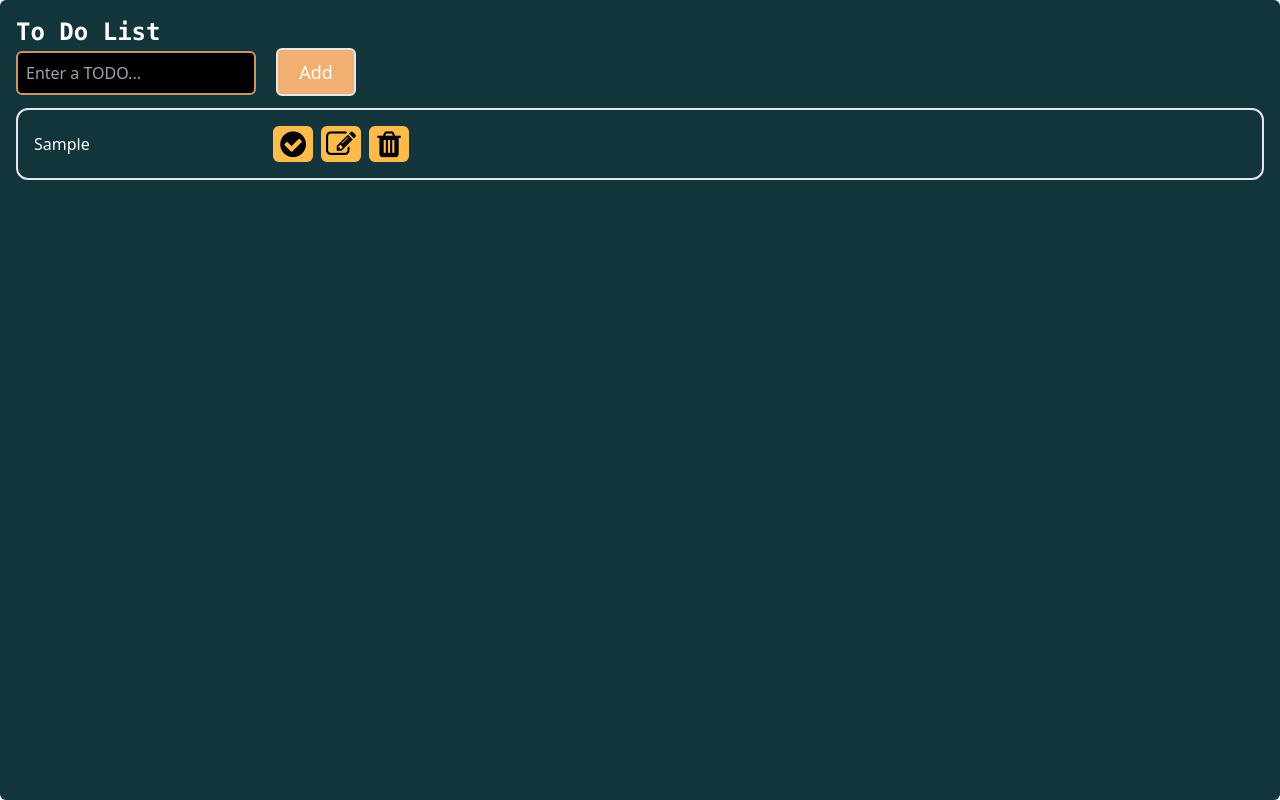
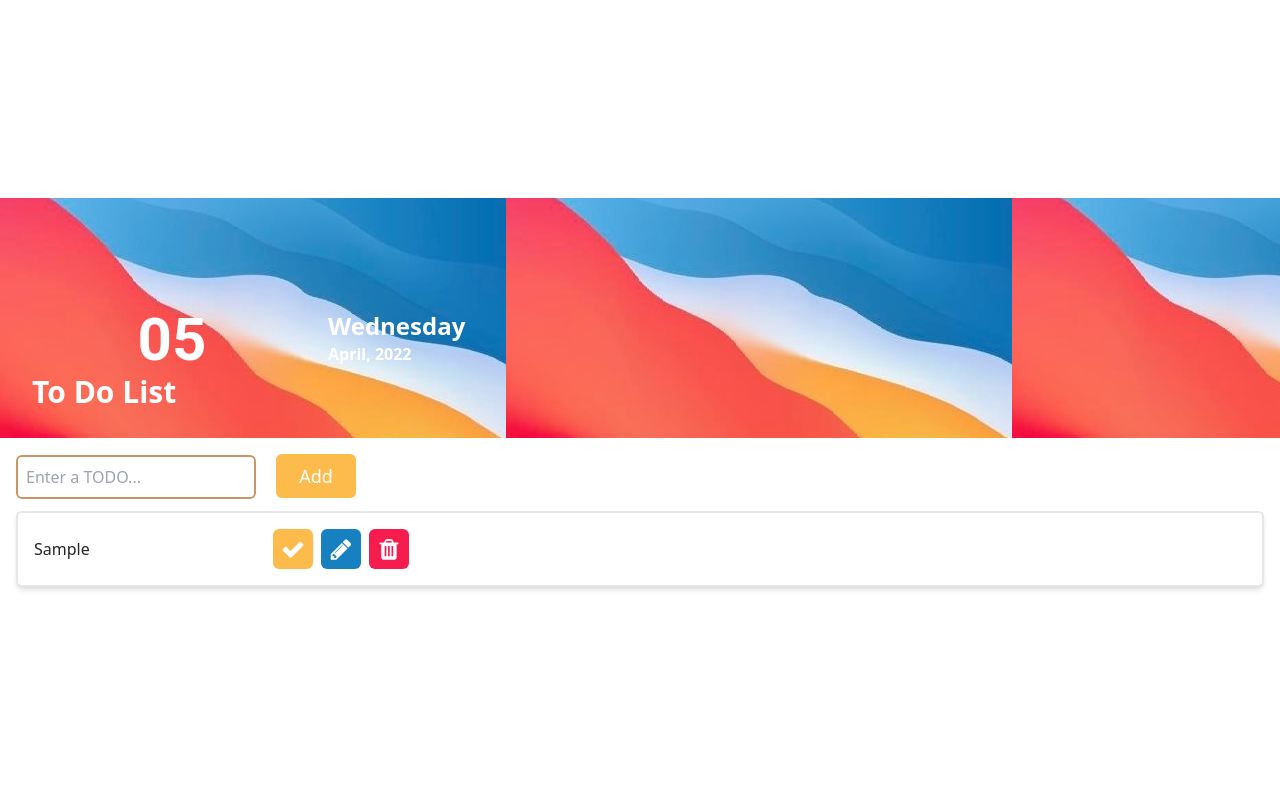
Before and after one commit to elaicajdc/React-Tailwind-TODO, a React (Create React App) app in the folder my-app/: page / in a window 1280 px wide. Both pictures are taken after typing "Sample" into the empty fields and a click on the button "Add". Built offline with nearby package versions, Linux system fonts and the light colour scheme.

Commit message:
Before much backend

```diff
--- a/my-app/src/App.js
+++ b/my-app/src/App.js
@@ -13,11 +13,13 @@ const App = () => {
     localStorage.setItem("todos", JSON.stringify(todos));
   }, [todos]);
   return (
-  <div className="w-full min-h-screen flex justify-center content-center">
-    <div className="bg-[#12343b] min-w-full min-h-full p-4 box-border rounded-md">
+  <div className="w-screen min-h-screen flex-bottom justify-center content-center">
+    <div className="bg-color-pattern min-w-full h-60 p-4 box-border">
       <div>
         <Header />
       </div>
+    </div>
+    <div className="bg-[#ffff] min-w-full h-full p-4 box-border">
       <div>
         <Form
         input={input}
--- a/my-app/src/components/Form.js
+++ b/my-app/src/components/Form.js
@@ -38,11 +38,11 @@ const Form = ({input, setInput, todos, setTodos, editTodo, setEditTodo}) => {
             <input
             type="text"
             placeholder="Enter a TODO..."
-            className="w-60 p-2 mr-5 text-base color-[#ccc] bg-[#000000] rounded-md border-2  border-[#c89666] text-white"
+            className="w-60 p-2 mr-5 text-base color-[#ccc] bg-white rounded-md border-2  border-[#c89666] text-[#252525]"
             value={input}
             required
             onChange={onInputChange}/>
-            <button className="w-20 px-5 py-2 text-lg text-white bg-[#f1af71] rounded-md border-2 cursor-pointer" type="submit">
+            <button className="w-20 px-5 py-2 text-lg text-white bg-[#FDBB4B] rounded-md cursor-pointer" type="submit">
                 {editTodo ? "OK" : "Add"}
             </button>
         </form>
--- a/my-app/src/components/Header.js
+++ b/my-app/src/components/Header.js
@@ -3,8 +3,13 @@ import '../input.css'
 
 const Header = () => {
     return (
-        <div className="font-mono text-2xl font-bold text-left text-white">
-            <h1>To Do List</h1>
+        <div className="font-mono text-3xl font-bold text-left text-white mt-24">
+            <div className="grid grid-rows-2 grid-cols-8 grid-flow-col gap-0 ">
+                <div className="col-span-2 row-span-3 text-6xl text-center font-body">05</div>
+                <div className="col-span-3 text-2xl text-left">Wednesday</div>
+                <div className="row-span-2 col-span-3 text-base text-left">April, 2022</div>
+            </div>
+            <div className="text-left text-3xl ml-4">To Do List</div>
         </div>
     );
 };
--- a/my-app/src/components/TodosList.js
+++ b/my-app/src/components/TodosList.js
@@ -23,23 +23,24 @@ const TodosList = ({todos, setTodos, setEditTodo}) => {
     return (
         <div>
             {todos.map((todo) => (
-                <li className="flex mt-3 p-2 max-h-15 border-2 rounded-xl" key={todo.id}>
+                <li className={`flex mt-3 p-2 max-h-15 border-2 rounded-md shadow-md ${todo.completed ? "bg-[#e1e3eb]" : "bg-[#fff]"}`}
+                key={todo.id}>
                     <input
                     type="text"
                     value={todo.title}
-                    className={`w-30 mr-2 pl-2 bg-[#12343b] text-white text-base border-0 ${todo.completed ? "complete" : ""}`}
+                    className={`w-30 mr-2 pl-2  text-base border-0 ${todo.completed ? "bg-[#e1e3eb] line-through text-[#999999]" : "bg-[#fff] text-[#252525]"}`}
                     onChange={(event) => event.preventDefault()}
                     />
                     <div>
-                        <button className="border-0 outline-0 cursor-pointer bg-[#FDBB4B] text-3xl w-10 rounded-md m-0"
+                        <button className="border-0 outline-0 cursor-pointer bg-[#FDBB4B] text-2xl w-10 h-10 rounded-md m-0 text-white"
                         onClick={() => handleComplete(todo)}>
-                            <i className="fa fa-check-circle"></i>
+                            <i className="fa fa-check"></i>
                         </button>
-                        <button className="border-0 outline-0 cursor-pointer bg-[#FDBB4B] text-3xl w-10 rounded-md m-2"
+                        <button className="border-0 outline-0 cursor-pointer bg-[#1780C0] text-2xl w-10 h-10 rounded-md m-2 text-white"
                         onClick={() => handleEdit(todo)}>
-                            <i className="fa fa-edit"></i>
+                            <i className="fa fa-pencil"></i>
                         </button>
-                        <button className="border-0 outline-0 cursor-pointer bg-[#FDBB4B] text-3xl w-10 rounded-md m-0"
+                        <button className="border-0 outline-0 cursor-pointer bg-[#F61C4D] text-2xl w-10 h-10 rounded-md m-0 text-white"
                         onClick={() => handleDelete(todo)}>
                             <i className="fa fa-trash"></i>
                         </button>
--- a/my-app/tailwind.config.js
+++ b/my-app/tailwind.config.js
@@ -1,7 +1,14 @@
 module.exports = {
   content: ["./src/**/*.{html,js}"],
   theme: {
-    extend: {},
+    extend: {
+      backgroundImage: {
+        'color-pattern': "url('./img/art.jpg')",
+      }
+    },
+    fontFamily: {
+      body: ['Roboto', 'Arial', 'sans-serif'],
+    }
   },
   plugins: [],
 }
```
Also changed, not shown: my-app/src/img/art.jpg (added).
